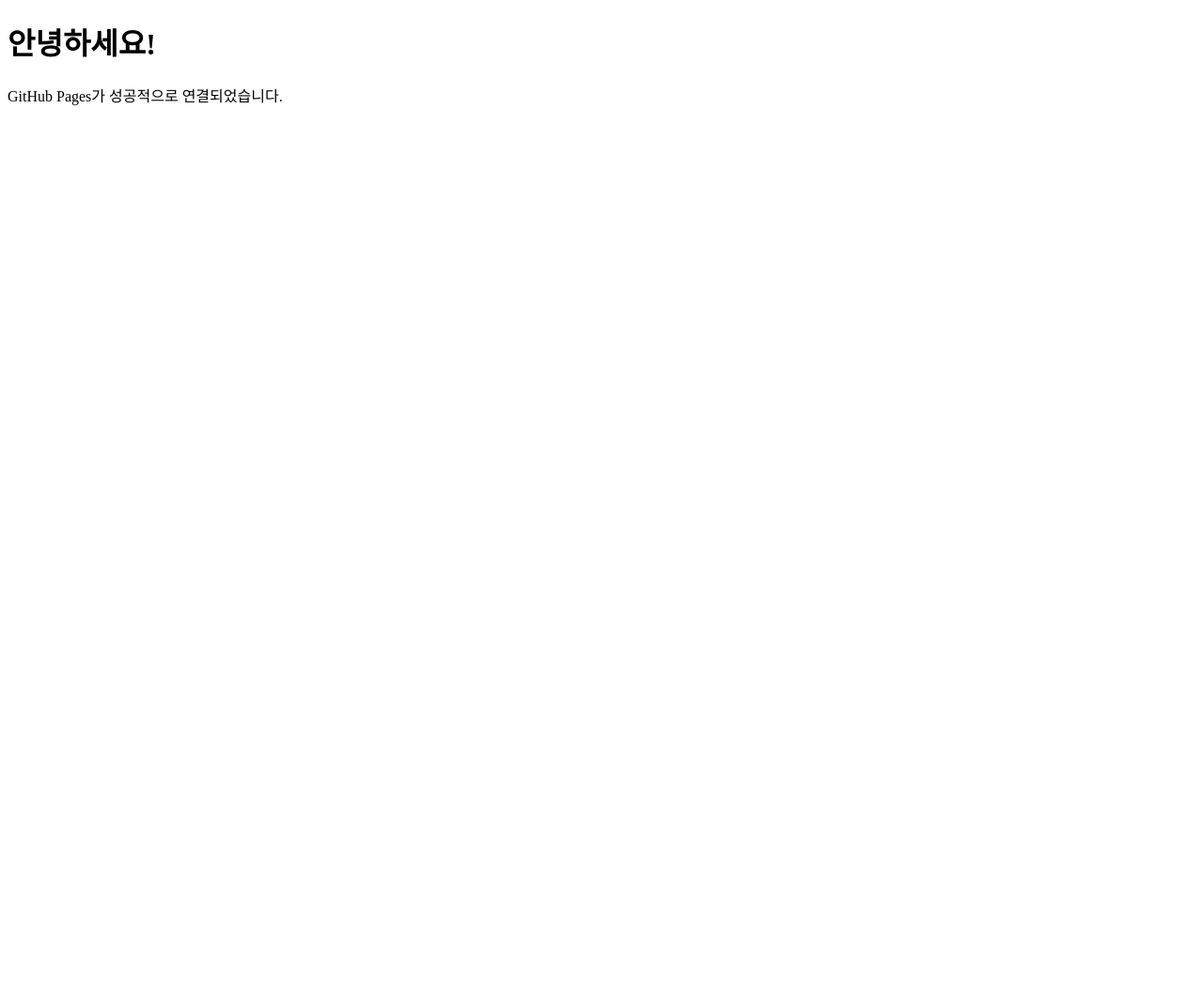
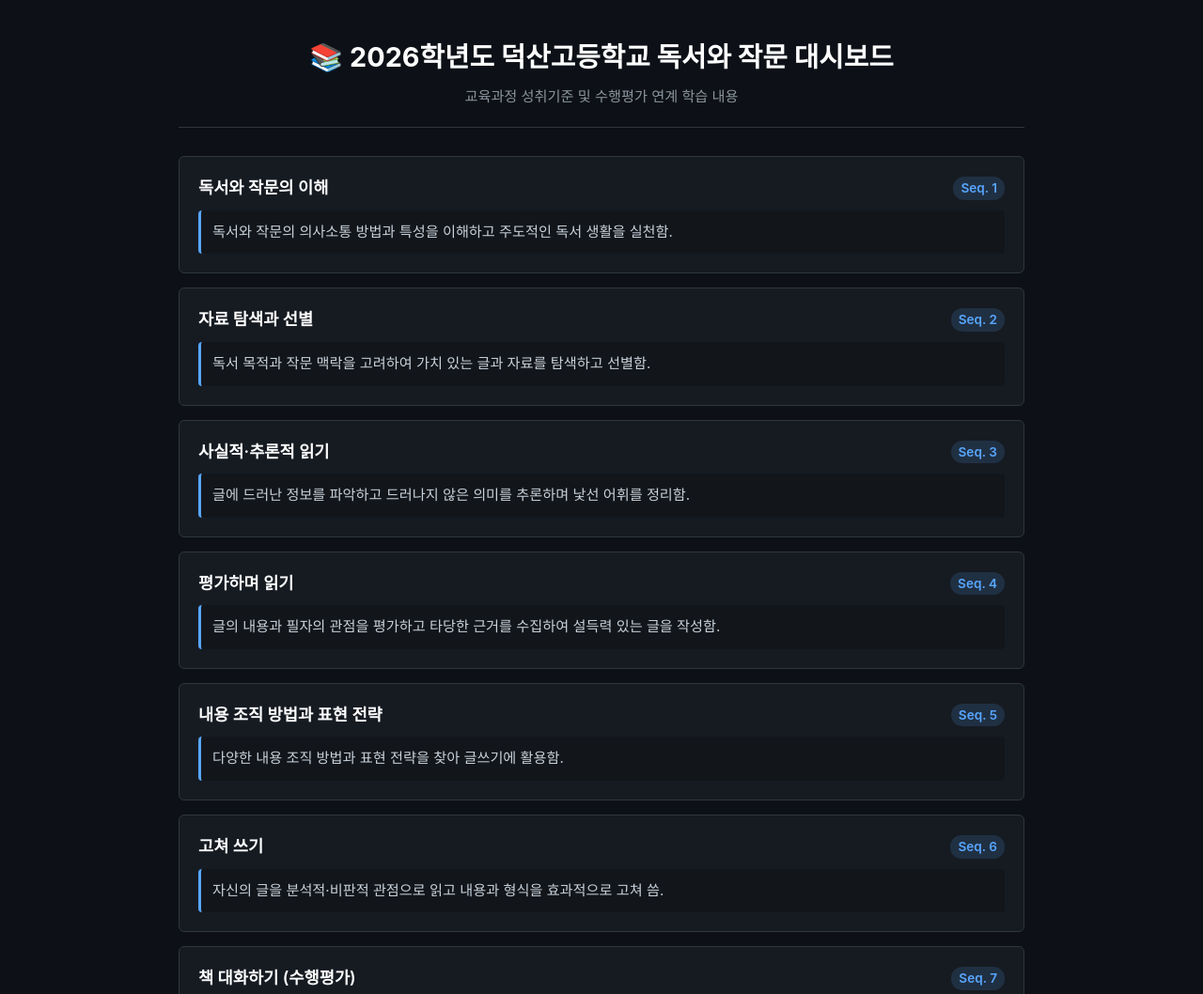
Before and after one commit to hghs3014-coder/edu-onto-reader, a plain HTML site: page index.html in a window 1280 px wide. Shown: the top 1058 px of the page at 94% size. Before the commit the page ends 800 px from the top, so only its background shows below. Drawn offline with Linux system fonts and the light colour scheme.

Commit message:
Update index.html

```diff
--- a/index.html
+++ b/index.html
@@ -2,10 +2,141 @@
 <html lang="ko">
 <head>
     <meta charset="UTF-8">
-    <title>나의 GitHub 페이지</title>
+    <meta name="viewport" content="width=device-width, initial-scale=1.0">
+    <title>2026 덕산고 독서와 작문 학습 및 수행평가 대시보드</title>
+    <style>
+        :root {
+            --bg-color: #0d1117;
+            --card-bg: #161b22;
+            --border-color: #30363d;
+            --text-color: #c9d1d9;
+            --accent-color: #58a6ff;
+        }
+        body {
+            font-family: -apple-system, BlinkMacSystemFont, "Segoe UI", Roboto, Helvetica, Arial, sans-serif;
+            background-color: var(--bg-color);
+            color: var(--text-color);
+            margin: 0;
+            padding: 20px;
+            line-height: 1.5;
+        }
+        .container {
+            max-width: 900px;
+            margin: 0 auto;
+        }
+        header {
+            text-align: center;
+            margin-bottom: 30px;
+            border-bottom: 1px solid var(--border-color);
+            padding-bottom: 20px;
+        }
+        h1 {
+            color: #ffffff;
+            font-size: 1.8rem;
+            margin-bottom: 10px;
+        }
+        .subtitle {
+            color: #8b949e;
+            font-size: 0.95rem;
+        }
+        .grid {
+            display: grid;
+            grid-template-columns: 1fr;
+            gap: 15px;
+        }
+        .card {
+            background-color: var(--card-bg);
+            border: 1px solid var(--border-color);
+            border-radius: 6px;
+            padding: 20px;
+            transition: border-color 0.2s;
+        }
+        .card:hover {
+            border-color: var(--accent-color);
+        }
+        .card-header {
+            display: flex;
+            align-items: center;
+            justify-content: space-between;
+            margin-bottom: 10px;
+        }
+        .seq-badge {
+            background-color: rgba(88, 166, 255, 0.15);
+            color: var(--accent-color);
+            padding: 2px 8px;
+            border-radius: 12px;
+            font-size: 0.85rem;
+            font-weight: 600;
+        }
+        .card-title {
+            font-size: 1.1rem;
+            font-weight: 600;
+            color: #ffffff;
+            margin: 0;
+        }
+        .card-content {
+            color: var(--text-color);
+            font-size: 0.95rem;
+            background-color: rgba(0, 0, 0, 0.2);
+            padding: 12px;
+            border-radius: 4px;
+            border-left: 3px solid var(--accent-color);
+        }
+        footer {
+            text-align: center;
+            margin-top: 40px;
+            color: #8b949e;
+            font-size: 0.85rem;
+        }
+    </style>
 </head>
 <body>
-    <h1>안녕하세요!</h1>
-    <p>GitHub Pages가 성공적으로 연결되었습니다.</p>
+    <div class="container">
+        <header>
+            <h1>📚 2026학년도 덕산고등학교 독서와 작문 대시보드</h1>
+            <div class="subtitle">교육과정 성취기준 및 수행평가 연계 학습 내용</div>
+        </header>
+
+        <div class="grid" id="content-grid">
+            <!-- JavaScript로 데이터 렌더링 -->
+        </div>
+
+        <footer>
+            <p>&copy; 2026 HGHS3014. All rights reserved.</p>
+        </footer>
+    </div>
+
+    <script>
+        // 작성하신 데이터 및 연계 항목 (seq 1 ~ 9)
+        const curriculumData = [
+            { seq: 1, name: "독서와 작문의 이해", getAct: () => `독서와 작문의 의사소통 방법과 특성을 이해하고 주도적인 독서 생활을 실천함.` },
+            { seq: 2, name: "자료 탐색과 선별", getAct: () => `독서 목적과 작문 맥락을 고려하여 가치 있는 글과 자료를 탐색하고 선별함.` },
+            { seq: 3, name: "사실적·추론적 읽기", getAct: () => `글에 드러난 정보를 파악하고 드러나지 않은 의미를 추론하며 낯선 어휘를 정리함.` },
+            { seq: 4, name: "평가하며 읽기", getAct: () => `글의 내용과 필자의 관점을 평가하고 타당한 근거를 수집하여 설득력 있는 글을 작성함.` },
+            { seq: 5, name: "내용 조직 방법과 표현 전략", getAct: () => `다양한 내용 조직 방법과 표현 전략을 찾아 글쓰기에 활용함.` },
+            { seq: 6, name: "고쳐 쓰기", getAct: () => `자신의 글을 분석적·비판적 관점으로 읽고 내용과 형식을 효과적으로 고쳐 씀.` },
+            { seq: 7, name: "책 대화하기 (수행평가)", getAct: () => `독서 토론 및 대화 과정을 거쳐 핵심 내용을 설명하는 개인 및 모둠 보고서를 완성함.` },
+            { seq: 8, name: "수행 평가", getAct: (strat) => `독서 결과물 및 핵심 질문에 대한 응답을 바탕으로 성취기준 도달 여부를 형성평가함.` },
+            { seq: 9, name: "파지 및 전이", getAct: (strat) => `배운 개념과 독서전략을 실생활 쟁점 탐구 과제나 새로운 매체 텍스트에 적용함.` }
+        ];
+
+        const grid = document.getElementById('content-grid');
+
+        curriculumData.forEach(item => {
+            const card = document.createElement('div');
+            card.className = 'card';
+
+            card.innerHTML = `
+                <div class="card-header">
+                    <h3 class="card-title">${item.name}</h3>
+                    <span class="seq-badge">Seq. ${item.seq}</span>
+                </div>
+                <div class="card-content">
+                    ${item.getAct()}
+                </div>
+            `;
+            grid.appendChild(card);
+        });
+    </script>
 </body>
 </html>
```
